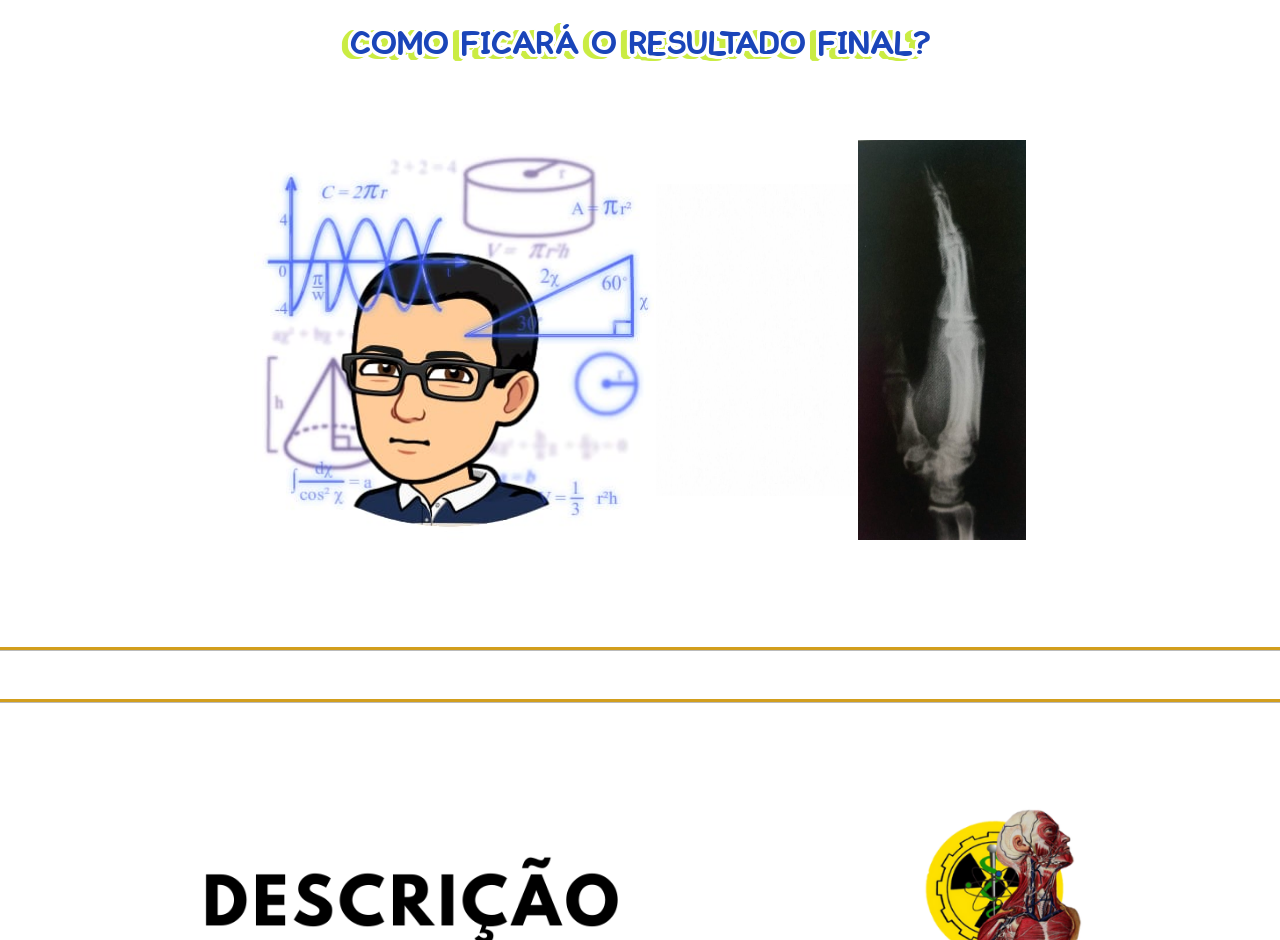
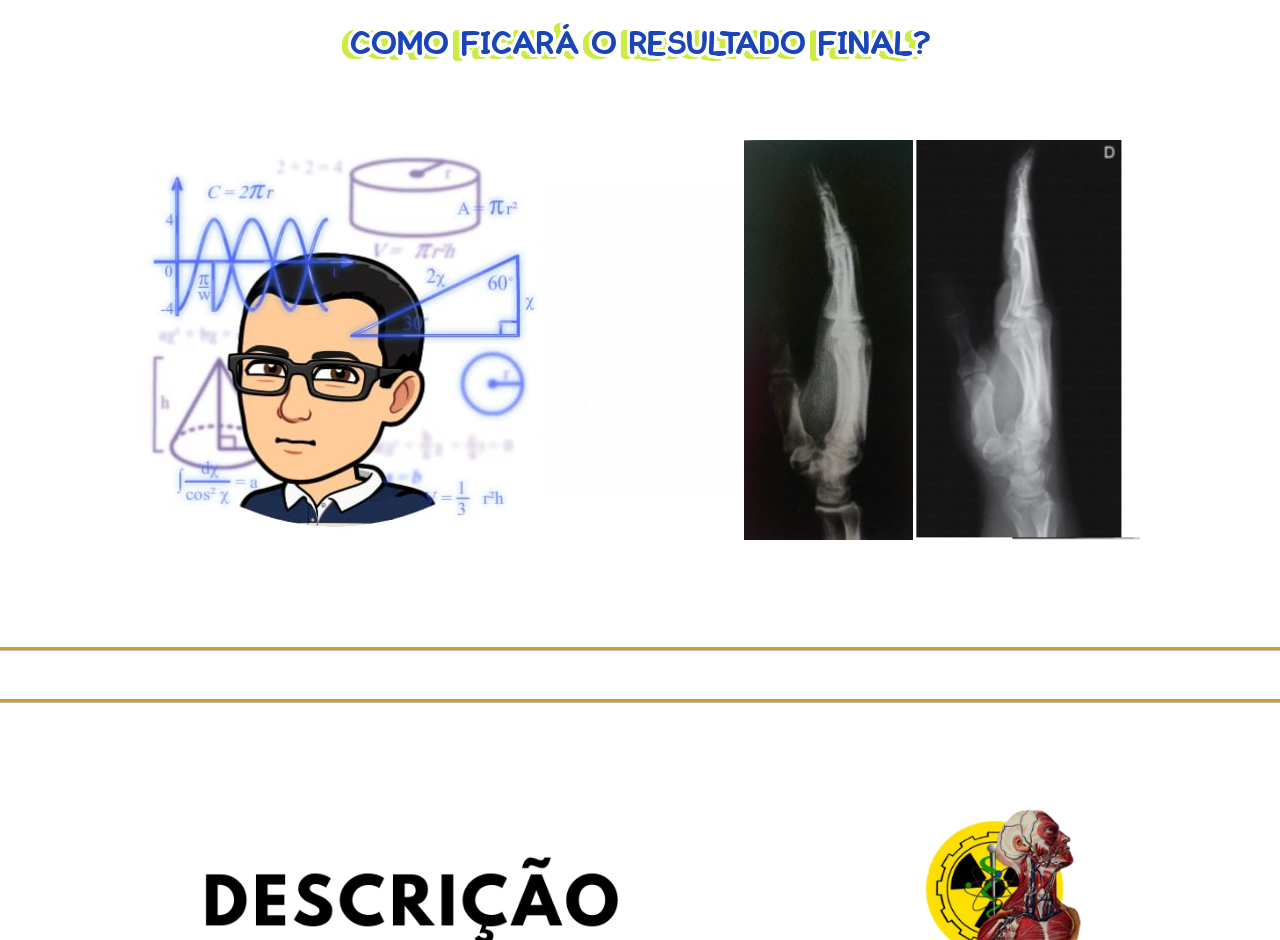
Before and after one commit to Kk-auy/desms9, a plain HTML site: page index.html in a window 1280 px wide. Shown: the part 1775-2715 px from the top of the page. Drawn offline with Linux system fonts and the light colour scheme.

Commit message:
Update index.html

```diff
--- a/index.html
+++ b/index.html
@@ -53,6 +53,7 @@
 <center><td><img src="r2.jpeg" height="400"></a></td></center>
 <center><td><img src="br.jpg" width="200"></td></center>
 <center><td><img src="r1.jpeg" height="400"></td></center>
+<center><td><img src="r3.png" height="400"></td></center>
   </tr>
 </table></p>
 </center>
```
